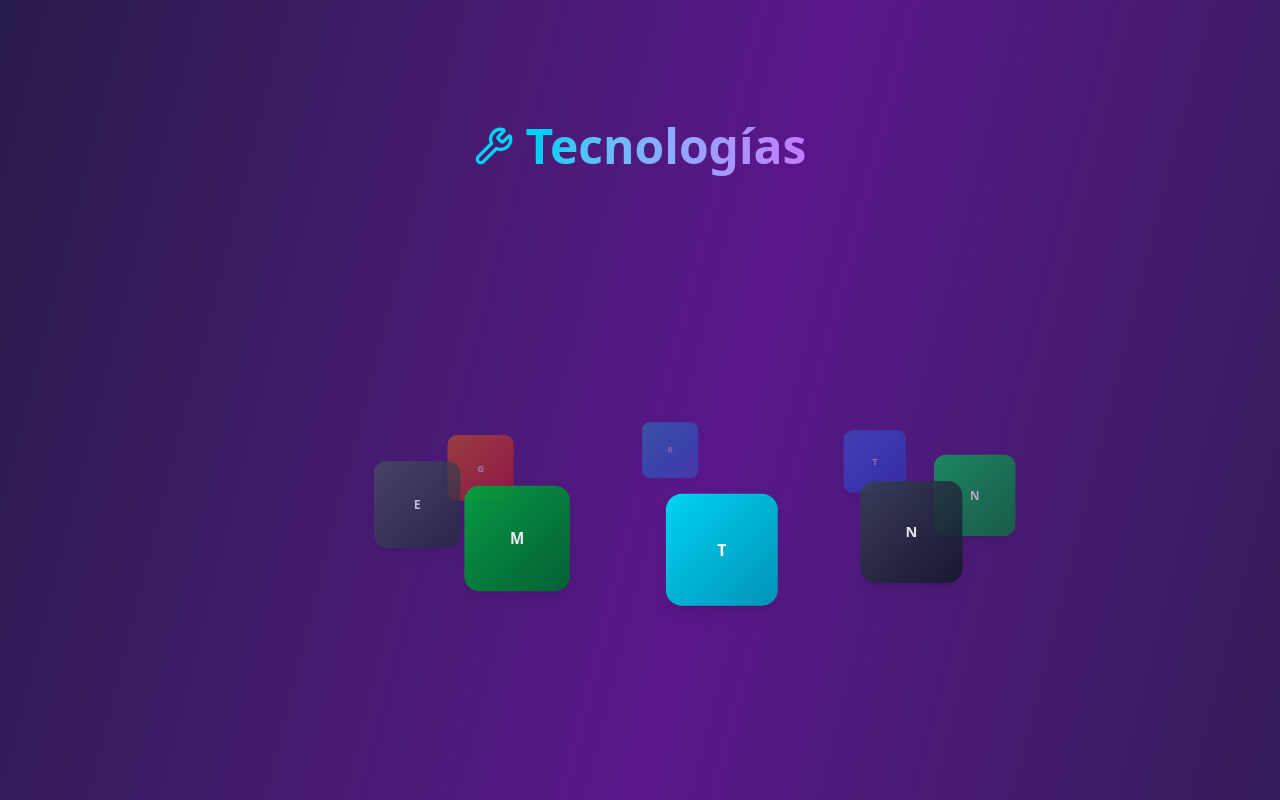
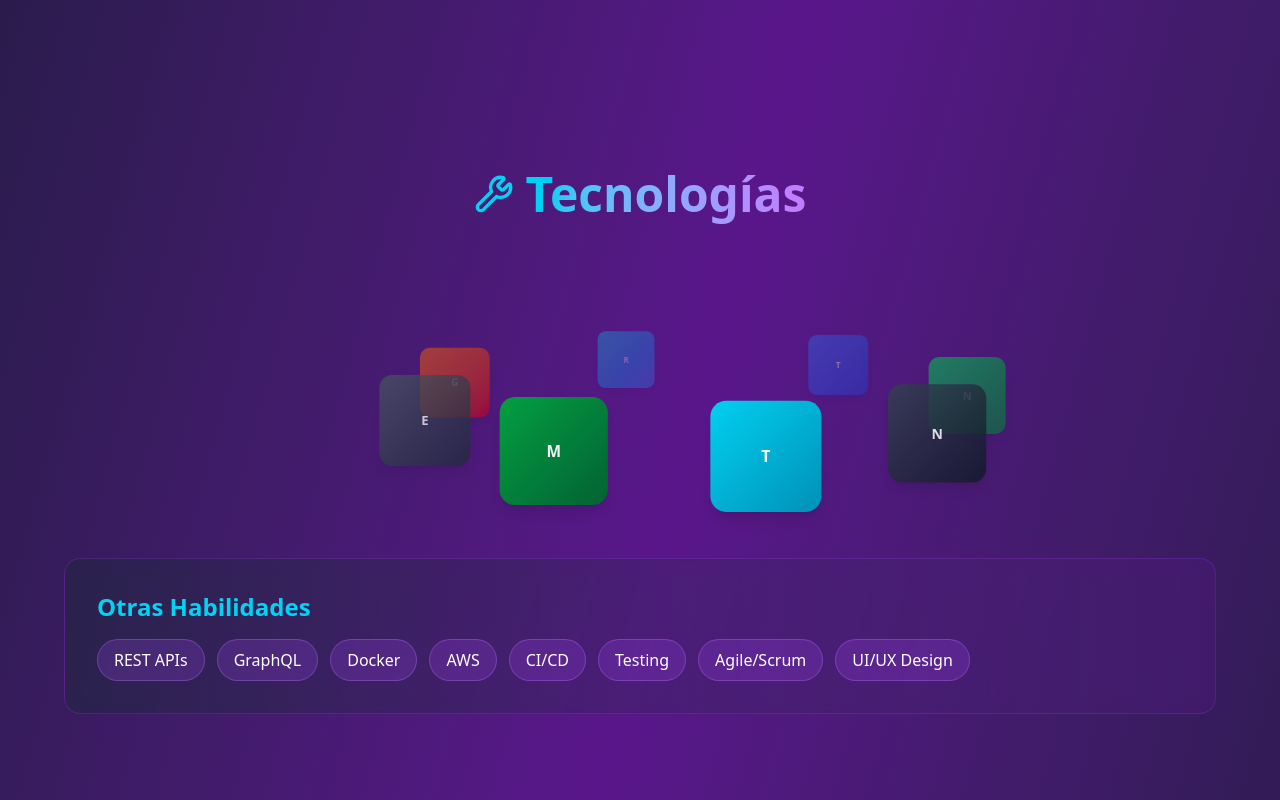
Before and after one commit to luis13xd/luistrujillolopez, a React (Vite) app: page / in a window 1280 px wide. Shown: the part 1740-2540 px from the top of the page. Built offline with nearby package versions, Linux system fonts and the light colour scheme.

Commit message:
ajuste de altura del carrusel

```diff
--- a/src/components/TechnologiesSection.tsx
+++ b/src/components/TechnologiesSection.tsx
@@ -28,7 +28,7 @@ export default function TechnologiesSection() {
       className="min-h-screen flex flex-col items-center justify-center px-6 py-20"
     >
       {/* Título */}
-      <div className="flex items-center justify-center gap-3 mb-20">
+      <div className="flex items-center justify-center gap-3 mb-10">
         <Wrench className="text-cyan-400" size={40} />
         <h2 className="text-5xl font-bold">
           <span className="bg-gradient-to-r from-cyan-400 to-purple-400 bg-clip-text text-transparent">
@@ -39,13 +39,13 @@ export default function TechnologiesSection() {
 
       {/* Carrusel centrado con altura suficiente */}
       <div
-        className="relative w-full h-50% overflow-hidden mb-2"
-        style={{ height: 2 * radius + 150 }}
+        className="relative w-full flex items-center justify-center overflow-hidden"
+        style={{ height: radius * 1.2 }} // altura reducida, solo lo necesario
       >
         {items.map((tech, i) => {
           const angle = angles.current[i];
           const x = 50 + radius * Math.cos(angle);
-          const y = radius + radius * Math.sin(angle) * 0.2; // centrado vertical
+          const y = radius * Math.sin(angle) * 0.2; // quitamos el + radius
 
           const scale = 0.5 + (0.5 * (Math.sin(angle) + 1)) / 2;
           const opacity = 0.3 + (0.7 * (Math.sin(angle) + 1)) / 2;
@@ -54,7 +54,7 @@ export default function TechnologiesSection() {
           return (
             <motion.div
               key={tech.nombre}
-              className="absolute top-0 left-1/2 flex items-center justify-center"
+              className="absolute top-1/2 left-1/2 flex items-center justify-center"
               style={{
                 x: `${x}%`,
                 y,
```
